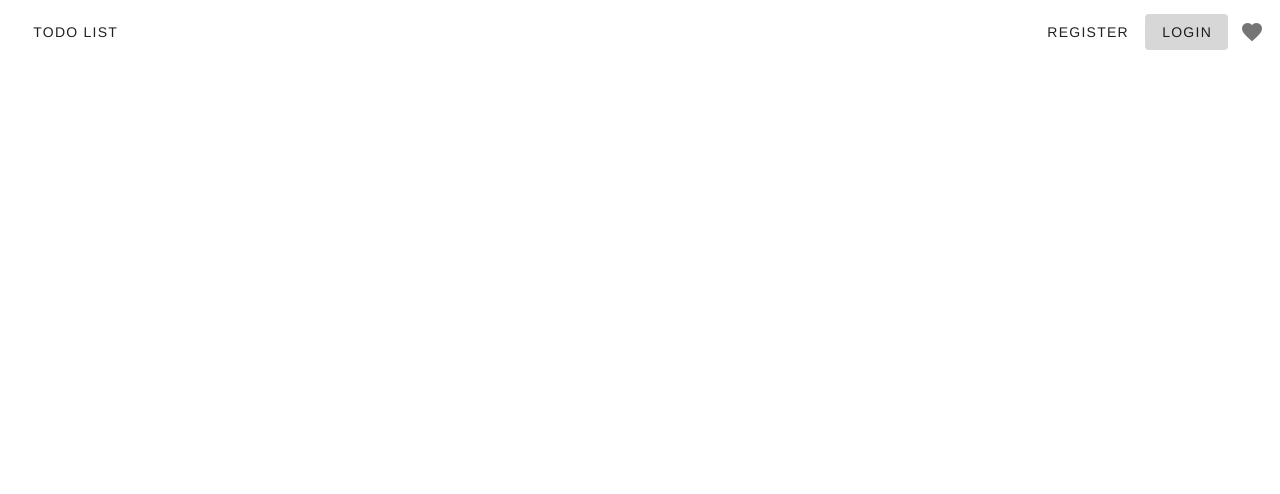
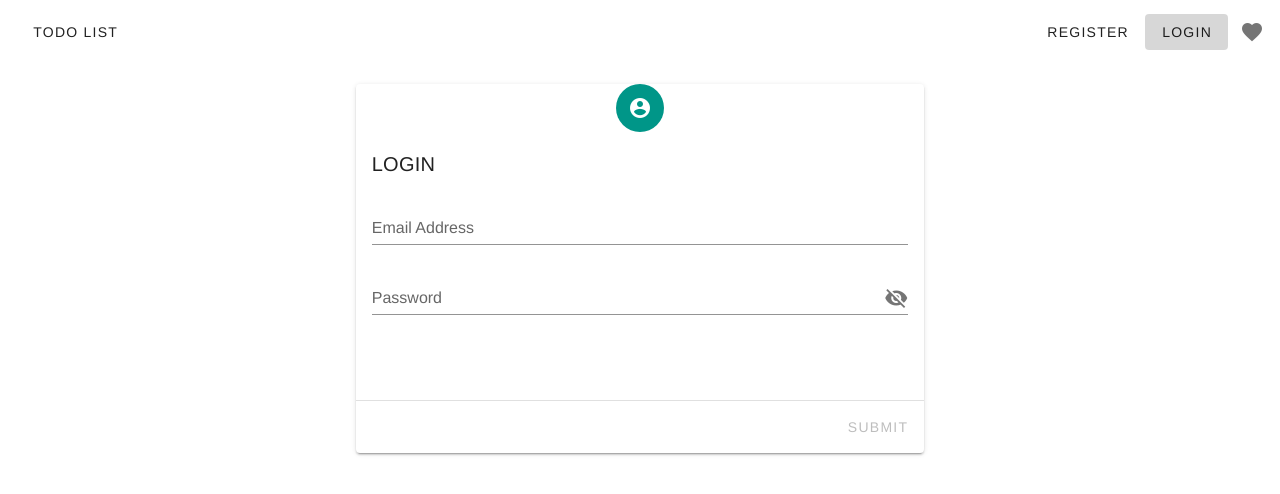
Before and after one commit to hellonathapon/todo-app, a Vue app in the folder client/: page /login in a window 1280 px wide. Shown: the top 494 px of the page. Built offline with nearby package versions, Linux system fonts and the light colour scheme.

Commit message:
Update client form validation button to disabled on invalid form input

```diff
--- a/client/src/App.vue
+++ b/client/src/App.vue
@@ -1,7 +1,9 @@
 <template>
   <v-app>
     <NavBar />
-    <router-view />
+    <transition name="fade" mode="out-in">
+      <router-view />
+    </transition>
   </v-app>
 </template>
 
@@ -37,4 +39,15 @@ export default {
     }
   }
 }
+
+// page transition
+.fade-enter,
+.fade-leave-to {
+  opacity: 0;
+  transform: translateX(2em);
+}
+.fade-enter-active,
+.fade-leave-active {
+  transition: all 0.3s ease;
+}
 </style>
--- a/client/src/store/index.js
+++ b/client/src/store/index.js
@@ -104,7 +104,6 @@ export default new Vuex.Store({
             resolve(res);
           })
           .catch((err) => {
-            console.error(err);
             reject(err);
           });
       });
--- a/client/src/views/Login.vue
+++ b/client/src/views/Login.vue
@@ -1,14 +1,119 @@
 <template>
   <v-container>
-    <v-row>
-      <v-col> </v-col>
+    <v-row class="text-center mt-15" justify="center">
+      <v-col cols="12" sm="10" md="8" lg="6">
+        <!-- form -->
+        <v-card ref="form">
+          <v-avatar color="teal">
+            <v-icon dark>
+              mdi-account-circle
+            </v-icon>
+          </v-avatar>
+          <v-card-title class="text-center">LOGIN</v-card-title>
+          <v-card-text>
+            <v-form v-model="isFormValid">
+              <v-text-field
+                ref="email"
+                label="Email Address"
+                v-model="input.email"
+                required
+                :rules="[
+                  () => !!input.email || 'This field is required',
+                  (v) =>
+                    !v ||
+                    /^\w+([.-]?\w+)*@\w+([.-]?\w+)*(\.\w{2,3})+$/.test(v) ||
+                    'E-mail must be valid',
+                ]"
+                placeholder="Example@email.com"
+              ></v-text-field>
+              <v-text-field
+                ref="password"
+                label="Password"
+                v-model="input.password"
+                required
+                :rules="[() => !!input.password || 'This field is required']"
+                @click:append="show1 = !show1"
+                :append-icon="show1 ? 'mdi-eye' : 'mdi-eye-off'"
+                :type="show1 ? 'text' : 'password'"
+              ></v-text-field>
+            </v-form>
+          </v-card-text>
+          <v-divider class="mt-12"></v-divider>
+          <v-card-actions>
+            <v-spacer></v-spacer>
+
+            <v-btn
+              :loading="isLoading"
+              color="primary"
+              text
+              :disabled="!isFormValid"
+              @click="submitLoginForm()"
+            >
+              Submit
+            </v-btn>
+          </v-card-actions>
+        </v-card>
+      </v-col>
     </v-row>
   </v-container>
 </template>
 
 <script>
 export default {
-  name: "Login",
+  name: "Register",
+  data: () => ({
+    input: {
+      email: null,
+      password: null,
+    },
+    formHasErrors: false,
+    isFormValid: false,
+    show1: false,
+    isLoading: false,
+  }),
+  computed: {
+    form() {
+      return {
+        firstName: this.input.firstName,
+        lastName: this.input.lastName,
+        email: this.input.email,
+        password: this.input.password,
+        confirmPassword: this.input.confirmPassword,
+      };
+    },
+  },
+  methods: {
+    submitLoginForm: function() {
+      this.formHasErrors = false;
+
+      Object.keys(this.form).forEach((f) => {
+        // check if every field is contain a value
+        if (!this.form[f]) {
+          this.formHasErrors = true;
+        }
+        // check if any field doesn't pass its own validation then entire form has error :)
+        if (!this.$refs[f].validate()) {
+          this.formHasErrors = true;
+        }
+      });
+
+      if (!this.formHasErrors) {
+        // if form is valid then dispatch action
+        this.isLoading = true;
+        // this.$store
+        //   .dispatch("submitLoginForm", {
+        //     email: this.input.email,
+        //     password: this.input.password,
+        //   })
+        //   .then(() => {
+        //     this.isLoading = false;
+        //   })
+        //   .catch(() => {
+        //     this.isLoading = false;
+        //   });
+      }
+    },
+  },
 };
 </script>
 
--- a/client/src/views/Register.vue
+++ b/client/src/views/Register.vue
@@ -4,12 +4,14 @@
       <v-col cols="12" sm="10" md="8" lg="6">
         <!-- form -->
         <v-card ref="form">
-          <v-avatar color="indigo">
+          <v-avatar color="primary">
             <v-icon dark>
               mdi-account-circle
             </v-icon>
           </v-avatar>
+          <v-card-title class="text-center">REGISTER</v-card-title>
           <v-card-text>
+            <v-form v-model="isFormValid">
               <v-text-field
                 ref="firstName"
                 label="Firstname"
@@ -57,8 +59,8 @@
                 required
                 :rules="[
                   () => !!input.password || 'This field is required',
-                (value) =>
-                  (value && value.length >= 5) ||
+                  (v) =>
+                    (v && v.length >= 5) ||
                     'Password must contain atleast 5 characters',
                 ]"
                 @click:append="show1 = !show1"
@@ -80,6 +82,7 @@
                 :append-icon="show2 ? 'mdi-eye' : 'mdi-eye-off'"
                 :type="show2 ? 'text' : 'password'"
               ></v-text-field>
+            </v-form>
           </v-card-text>
           <v-divider class="mt-12"></v-divider>
           <v-card-actions>
@@ -89,6 +92,7 @@
               :loading="isLoading"
               color="primary"
               text
+              :disabled="!isFormValid"
               @click="submitRegisterForm()"
             >
               Submit
@@ -112,6 +116,7 @@ export default {
       confirmPassword: null,
     },
     formHasErrors: false,
+    isFormValid: false,
     show1: false,
     show2: false,
     isLoading: false,
```
Also changed, not shown: 2 other files (tests, documents, lock files or other folders). Lines whose indentation alone changed are shown as unchanged.
